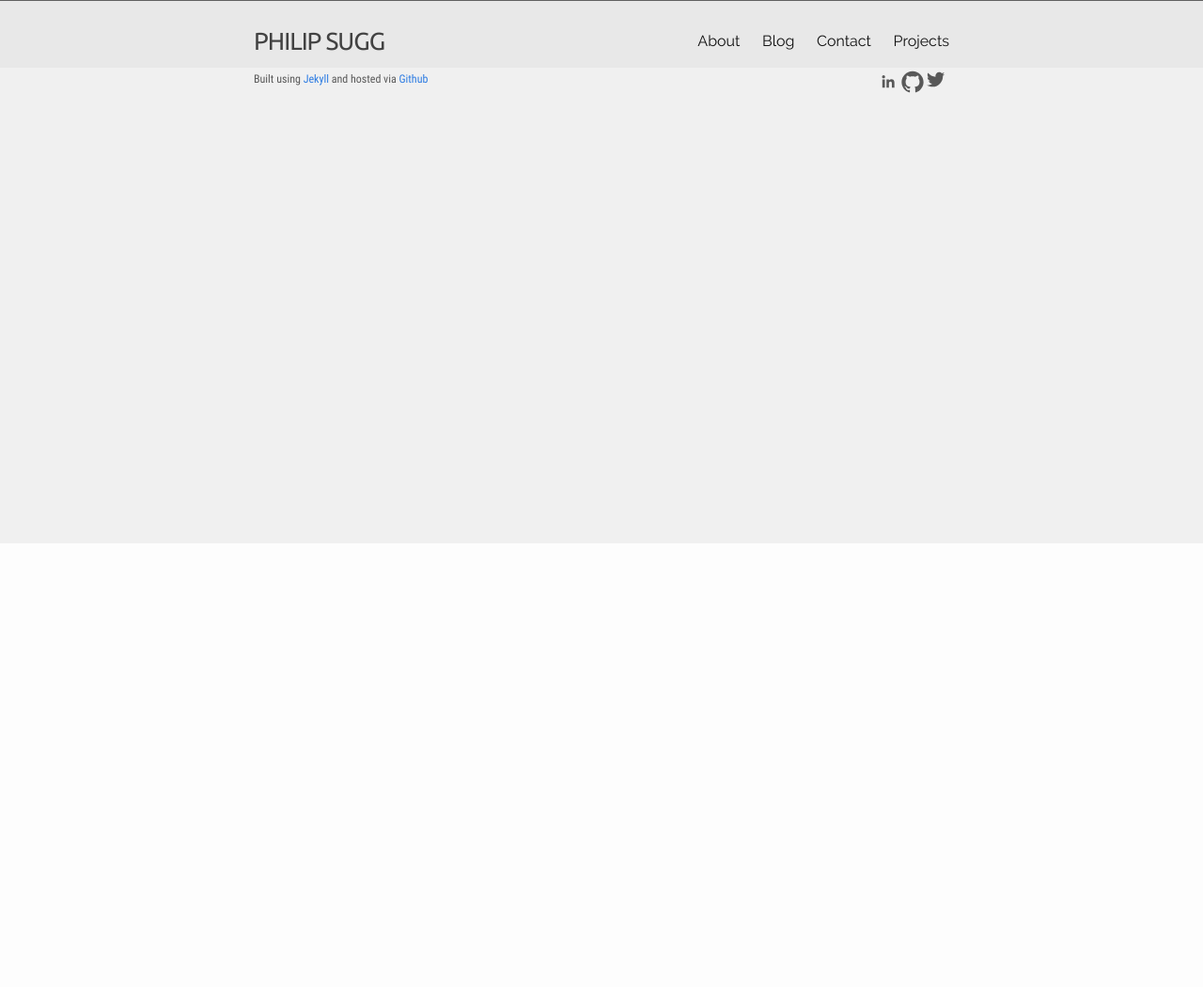
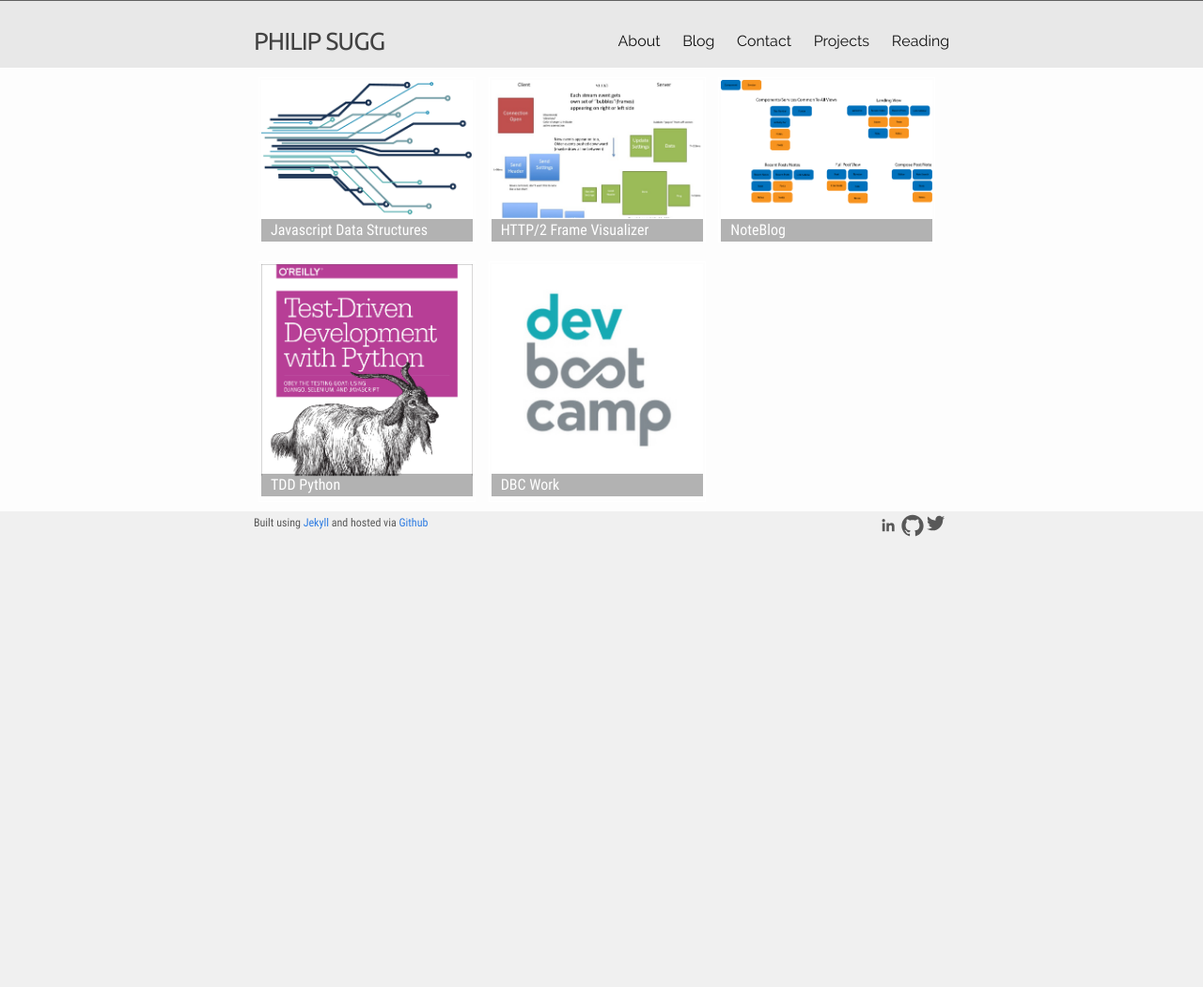
Before and after one commit to pbsugg/pbsugg.github.io, a Jekyll site: the page built from projects.html, in a window 1280 px wide. Shown: the whole page at 94% size. Built offline with Jekyll 4.4.1, drawn with Linux system fonts in a browser that asks for light colours; before the commit the page ends 900 px from its top, so only the background shows below that.

Commit message:
add reading, project pages with CSS formatting, project and reading images

```diff
--- a/_sass/_base.scss
+++ b/_sass/_base.scss
@@ -247,3 +247,177 @@
         }
     }
 }
+
+
+.reading {
+  width: 225px;
+  display: inline-block;
+  padding: 2px;
+  border: 0.2px solid black;
+  margin: 10px 5px 10px 5px;
+  // margin-bottom: 10px;
+
+
+  @include media-query($on-palm) {
+    margin: auto;
+    margin-top: 15px;
+    margin-bottom: 15px;
+    display: block;
+
+  }
+}
+
+.reading:hover {
+  background-color: #E0E0E0;
+  -webkit-transition: all 0.1s ease;
+  -moz-transition: all 0.3s ease;
+  -ms-transition: all 0.3s ease;
+   transition: all 0.3s ease;
+   -webkit-transform: scale(1.05);
+   -webkit-filter: contrast(90%);
+}
+
+
+.projects  {
+  width: 200px;
+  // height: 150px;
+  display: inline-block;
+  padding: 2px;
+  border: 0.2px solid black;
+  margin: 10px 5px 10px 5px;
+  // margin-bottom: 10px;
+
+
+  @include media-query($on-palm) {
+    margin: auto;
+    margin-top: 15px;
+    margin-bottom: 15px;
+    display: block;
+
+  }
+
+}
+
+.projects-horizontal{
+
+  position: relative;
+  width: 225px;
+  height: 170px;
+  display: inline-block;
+  vertical-align: top;
+  padding: 2px;
+  border: 0.2px solid white;
+  margin: 10px 5px 10px 5px;
+  // margin-bottom: 10px;
+
+
+  @include media-query($on-palm) {
+    margin: auto;
+    margin-top: 15px;
+    margin-bottom: 15px;
+    display: block;
+
+  }
+}
+
+.projects-horizontal :hover {
+  background-color: #E0E0E0;
+  // width: 140px;
+  // height: 140px;
+  //  -webkit-border-radius: 100px;
+  //  -moz-border-radius: 100px;
+  //  border-radius: 100px;
+   -webkit-transition: all 0.3s ease;
+   -moz-transition: all 0.3s ease;
+   -ms-transition: all 0.3s ease;
+   transition: all 0.3s ease;
+   -webkit-transform: scale(1.05);
+   -webkit-filter: contrast(90%);
+}
+
+.project-title-horizontal {
+  position: absolute;
+  top: 150px;
+  color: white;
+  font: bold;
+  width: 225px;
+  text-indent: 10px;
+  // letter-spacing: -1px;
+  background: rgb(0, 0, 0); /* fallback color */
+  background: rgba(0, 0, 0, 0.3);
+}
+
+.projects-vertical {
+
+}
+
+.projects-vertical{
+
+  position: relative;
+  width: 225px;
+  height: 250px;
+  display: inline-block;
+  vertical-align: top;
+  padding: 2px;
+  border: 0.2px solid white;
+  margin: 10px 5px 10px 5px;
+  // margin-bottom: 10px;
+
+
+  @include media-query($on-palm) {
+    margin: auto;
+    margin-top: 15px;
+    margin-bottom: 15px;
+    display: block;
+
+  }
+}
+
+.projects-vertical :hover {
+  background-color: #E0E0E0;
+  // width: 140px;
+  // height: 140px;
+  //  -webkit-border-radius: 100px;
+  //  -moz-border-radius: 100px;
+  //  border-radius: 100px;
+  //  -webkit-transition: all 0.1s ease;
+  //  -moz-transition: all 0.3s ease;
+  //  -o-transition: all 0.3s ease;
+  //  -ms-transition: all 0.3s ease;
+   transition: all 0.3s ease;
+   -webkit-transform: scale(1.05);
+   -webkit-filter: contrast(90%);
+}
+
+.project-title-vertical {
+  position: absolute;
+  top: 225px;
+  color: white;
+  font: bold;
+  width: 225px;
+  text-indent: 10px;
+  // letter-spacing: -1px;
+  background: rgb(0, 0, 0); /* fallback color */
+  background: rgba(0, 0, 0, 0.3);
+}
+
+#medium_logo {
+  margin: 5px;
+}
+
+
+#medium_logo :hover {
+    background-color: #EEEEEE;
+   -webkit-transition: all 0.1s ease;
+   -moz-transition: all 0.3s ease;
+   -ms-transition: all 0.3s ease;
+   transition: all 0.3s ease;
+   -webkit-transform: scale(1.05);
+}
+
+.blog_block {
+
+  // margin: auto;
+  text-align: center;
+
+}
--- a/_sass/_layout.scss
+++ b/_sass/_layout.scss
@@ -74,6 +74,7 @@
     }
 
     @include media-query($on-palm) {
+        z-index:10;
         position: absolute;
         top: 9px;
         right: 30px;
@@ -193,9 +194,9 @@
 
 @include media-query($on-palm) {
     .footer-col {
-        float: none;
-        width: -webkit-calc(100% - (#{$spacing-unit} / 2));
-        width:         calc(100% - (#{$spacing-unit} / 2));
+        float: left;
+        width: -webkit-calc(50% - (#{$spacing-unit} / 2));
+        width:         calc(50% - (#{$spacing-unit} / 2));
     }
 }
 
--- a/projects.html
+++ b/projects.html
@@ -1,5 +1,27 @@
 ---
 layout: default
 title: Projects
-permalink: /project/
+permalink: /projects/
 ---
+
+<div class="projects-horizontal">
+  <img src="../imgs/projects/DataStructs.png" >
+  <div class="project-title-horizontal">Javascript Data Structures </div>
+</div>
+
+<div class="projects-horizontal">
+  <img src="../imgs/projects/frame_timeline.png" >
+  <div class="project-title-horizontal">HTTP/2 Frame Visualizer</div>
+</div>
+<div class="projects-horizontal">
+  <img src="../imgs/projects/NoteBlogComponentsServices.png" >
+  <div class="project-title-horizontal"> NoteBlog </div>
+</div>
+<div class="projects-vertical">
+  <img src="../imgs/projects/TDDPython.png" >
+  <div class="project-title-vertical">TDD Python</div>
+</div>
+<div class="projects-vertical">
+  <img src="../imgs/projects/DBCWork.png" >
+  <div class="project-title-vertical">DBC Work</div>
+</div>
```
Also changed, not shown: blog.html (+1 -8 lines), reading.html (added, +21 -0 lines), imgs/http2frameviz.svg (deleted), imgs/noteblog.jpeg (deleted), imgs/projects/DBCWork.png (added), imgs/projects/DataStructs.png (added), imgs/projects/FrameTimeline1-3.jpg (added), imgs/projects/NoteBlogComponentsServices.png (added), imgs/projects/TDDPython.png (added), imgs/projects/datastructs2.png (added), imgs/projects/frame_timeline.png (added), imgs/readings/AttentionMerchantsWU1-3.png (added), imgs/readings/BuildingMicroservicesNewman1-3.png (added), imgs/readings/MatchmakersEvans1-3.png (added), 1 more files, 1 other file.
